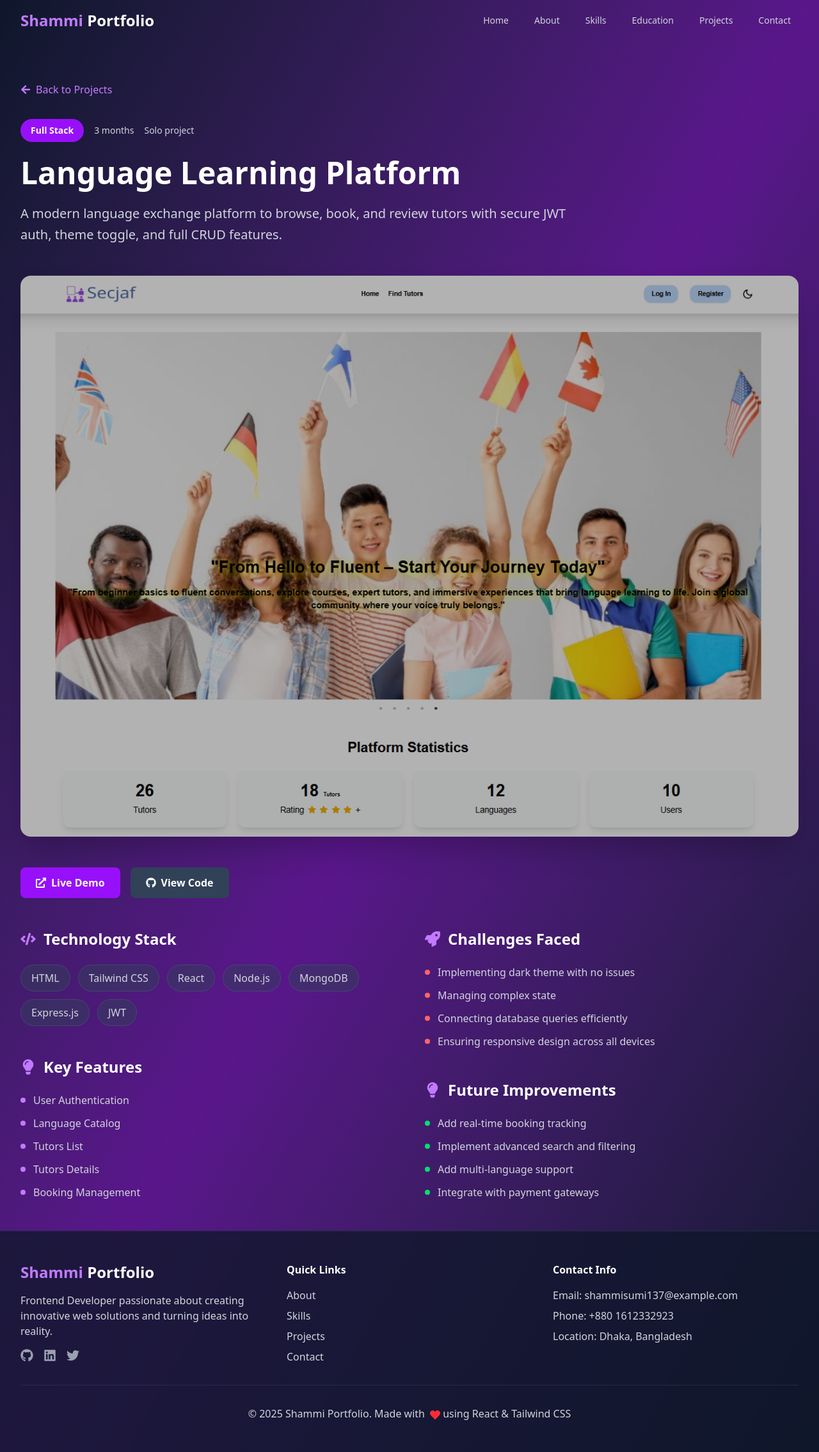
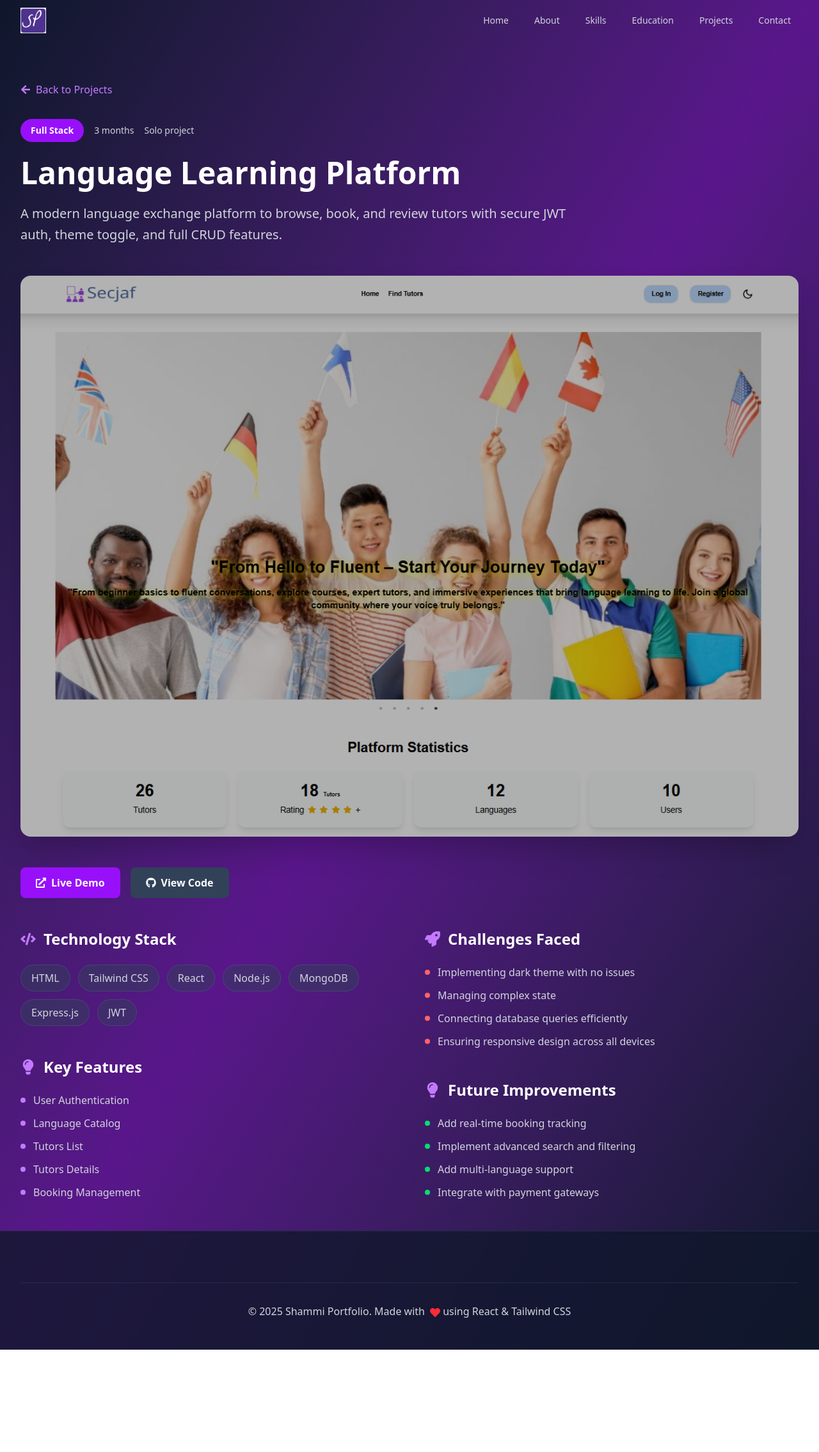
Before and after one commit to Shammi-Akhter/shammi-portfolio, a React (Vite) app: page /project/1 in a window 1280 px wide. Shown: the whole page at 64% size. After the commit the page ends 2110 px from the top, so only its background shows below. Built offline with nearby package versions, Linux system fonts and the light colour scheme.

Commit message:
Fixing Educational Section

```diff
--- a/index.html
+++ b/index.html
@@ -2,7 +2,7 @@
 <html lang="en">
   <head>
     <meta charset="UTF-8" />
-    <link rel="icon" type="image/svg+xml" href="/vite.svg" />
+    <link rel="icon" type="image/png" href="/portfolio-logo.png"/>
     <meta name="viewport" content="width=device-width, initial-scale=1.0" />
     <meta name="description" content="Shammi - Full Stack Developer Portfolio. Professional web developer specializing in React, Node.js, and modern web technologies." />
     <meta name="keywords" content="web developer, full stack developer, react developer, portfolio, shammi" />
--- a/src/components/Footer.jsx
+++ b/src/components/Footer.jsx
@@ -14,9 +14,9 @@ const Footer = () => {
   return (
     <footer className="bg-slate-900/80 border-t border-slate-700/50">
       <div className="max-w-7xl mx-auto px-4 sm:px-6 lg:px-8 py-12">
-        <div className="grid grid-cols-1 md:grid-cols-3 gap-8">
+        {/* <div className="grid grid-cols-1 md:grid-cols-3 gap-8"> */}
           {/* Brand */}
-          <motion.div
+          {/* <motion.div
             initial={{ opacity: 0, y: 20 }}
             whileInView={{ opacity: 1, y: 0 }}
             transition={{ duration: 0.6 }}
@@ -26,7 +26,7 @@ const Footer = () => {
               <span className="text-purple-400">Shammi</span> Portfolio
             </h3>
             <p className="text-gray-300 mb-4">
-              Frontend Developer passionate about creating innovative web solutions
+              Full Stack Developer passionate about creating innovative web solutions
               and turning ideas into reality.
             </p>
             <div className="flex justify-center md:justify-start gap-4">
@@ -45,10 +45,10 @@ const Footer = () => {
                 </motion.a>
               ))}
             </div>
-          </motion.div>
+          </motion.div> */}
 
           {/* Quick Links */}
-          <motion.div
+          {/* <motion.div
             initial={{ opacity: 0, y: 20 }}
             whileInView={{ opacity: 1, y: 0 }}
             transition={{ duration: 0.6, delay: 0.1 }}
@@ -72,10 +72,10 @@ const Footer = () => {
                 </li>
               ))}
             </ul>
-          </motion.div>
+          </motion.div> */}
 
           {/* Contact Info */}
-          <motion.div
+          {/* <motion.div
             initial={{ opacity: 0, y: 20 }}
             whileInView={{ opacity: 1, y: 0 }}
             transition={{ duration: 0.6, delay: 0.2 }}
@@ -88,7 +88,7 @@ const Footer = () => {
               <p>Location: Dhaka, Bangladesh</p>
             </div>
           </motion.div>
-        </div>
+        </div> */}
 
         {/* Bottom Bar */}
         <motion.div
--- a/src/components/Navbar.jsx
+++ b/src/components/Navbar.jsx
@@ -50,7 +50,7 @@ const Navbar = () => {
             className="flex-shrink-0"
           >
             <h1 className="text-2xl font-bold text-white">
-              <span className="text-purple-400">Shammi</span> Portfolio
+              <img className='w-10 h-10' src="/portfolio-logo.png" alt="" />
             </h1>
           </motion.div>
 
--- a/src/components/sections/Contact.jsx
+++ b/src/components/sections/Contact.jsx
@@ -2,7 +2,7 @@ import { motion } from 'framer-motion';
 import { useInView } from 'framer-motion';
 import { useRef, useState } from 'react';
 import { FaEnvelope, FaPhone, FaWhatsapp, FaMapMarkerAlt, FaPaperPlane } from 'react-icons/fa';
-
+import { FaGithub, FaLinkedin, FaTwitter, FaFacebook, FaHeart } from 'react-icons/fa';
 const Contact = () => {
   const ref = useRef(null);
   const isInView = useInView(ref, { once: true });
@@ -28,13 +28,13 @@ const Contact = () => {
       link: "+880 1612332923",
       color: "from-green-500 to-emerald-500"
     },
-    {
-      icon: FaWhatsapp,
-      title: "WhatsApp",
-      value: "+880 1234-567890",
-      link: "https://wa.me/8801234567890",
-      color: "from-green-400 to-green-500"
-    },
+    // {
+    //   icon: FaWhatsapp,
+    //   title: "WhatsApp",
+    //   value: "+880 1234-567890",
+    //   link: "https://wa.me/8801234567890",
+    //   color: "from-green-400 to-green-500"
+    // },
     {
       icon: FaMapMarkerAlt,
       title: "Location",
@@ -131,10 +131,13 @@ const Contact = () => {
               <h4 className="text-white font-semibold mb-4">Follow Me</h4>
               <div className="flex gap-4">
                 {[
-                  { icon: "FaGithub", href: "https://github.com/yourusername", label: "GitHub" },
-                  { icon: "FaLinkedin", href: "https://linkedin.com/in/yourusername", label: "LinkedIn" },
-                  { icon: "FaTwitter", href: "https://twitter.com/yourusername", label: "Twitter" },
-                  { icon: "FaFacebook", href: "https://facebook.com/yourusername", label: "Facebook" }
+
+                    { icon: FaGithub, href: 'https://github.com/Shammi-Akhter', label: 'GitHub' },
+                    { icon: FaLinkedin, href: 'https://www.linkedin.com/in/shammi-akther37/', label: 'LinkedIn'},
+                    { icon: FaTwitter, href: 'https://x.com/ShammiAkth36648', label: 'Twitter' },
+
+
+
                 ].map((social) => (
                   <motion.a
                     key={social.label}
@@ -146,7 +149,7 @@ const Contact = () => {
                     className="bg-slate-700/50 text-gray-300 hover:text-purple-400 p-3 rounded-full transition-colors duration-300"
                     aria-label={social.label}
                   >
-                    <div className="w-6 h-6"></div>
+                    {<social.icon size={24} />}
                   </motion.a>
                 ))}
               </div>
--- a/src/components/sections/Education.jsx
+++ b/src/components/sections/Education.jsx
@@ -9,33 +9,19 @@ const Education = () => {
 
   const educationData = [
     {
-      degree: "Bachelor of Science in Computer Science",
-      institution: "University of Technology",
-      duration: "2020 - 2024",
+      degree: "Bachelor of Science in Computer Science and Engineering",
+      institution: "Bangladesh University of Business & Technology",
+      duration: "2017 - 2021",
       location: "Dhaka, Bangladesh",
-      description: "Focused on software engineering, algorithms, data structures, and web development. Graduated with honors and completed several capstone projects.",
+      description: "Focused on software engineering, algorithms, data structures, and web development. Graduated with honors and completed capstone project.",
       achievements: [
         "Graduated with First Class Honours",
-        "Completed 15+ programming projects",
         "Member of Programming Club",
-        "Participated in hackathons and coding competitions"
+        "Participated in inter-university coding competitions"
       ],
       gpa: "3.8/4.0"
     },
-    {
-      degree: "Higher Secondary Certificate (HSC)",
-      institution: "Science Group",
-      duration: "2018 - 2020",
-      location: "Dhaka, Bangladesh",
-      description: "Completed higher secondary education with focus on Mathematics, Physics, and Chemistry. Developed strong analytical and problem-solving skills.",
-      achievements: [
-        "Achieved GPA 5.00/5.00",
-        "Top 5% in class",
-        "Member of Science Club",
-        "Participated in science fairs"
-      ],
-      gpa: "5.0/5.0"
-    }
+
   ];
 
   return (
--- a/src/components/sections/Projects.jsx
+++ b/src/components/sections/Projects.jsx
@@ -1,6 +1,6 @@
 import { motion } from 'framer-motion';
 import { useInView } from 'framer-motion';
-import { useRef } from 'react';
+import { useRef, useState } from 'react';
 import { FaGithub, FaExternalLinkAlt, FaEye } from 'react-icons/fa';
 import { Link } from 'react-router-dom';
 
@@ -9,6 +9,8 @@ import FindFest from '../../assets/Findfest.png'
 const Projects = () => {
   const ref = useRef(null);
   const isInView = useInView(ref, { once: true });
+
+  const [selectedCategory, setSelectedCategory] = useState('All');
 
   const projectsData = [
     {
@@ -47,6 +49,12 @@ const Projects = () => {
 
   ];
 
+  const categories = ["All", "Full Stack", "Frontend", "Backend"];
+
+  const filteredProjects = selectedCategory === 'All'
+    ? projectsData
+    : projectsData.filter(project => project.category === selectedCategory);
+
   return (
     <section id="projects" className="py-20 bg-slate-800/50">
       <div className="max-w-7xl mx-auto px-4 sm:px-6 lg:px-8">
@@ -75,12 +83,15 @@ const Projects = () => {
           className="flex justify-center mb-12"
         >
           <div className="flex flex-wrap gap-4">
-            {["All", "Full Stack", "Frontend", "Backend"].map((category) => (
+            {categories.map((category) => (
               <motion.button
                 key={category}
                 whileHover={{ scale: 1.05 }}
                 whileTap={{ scale: 0.95 }}
-                className="bg-slate-700/50 text-gray-300 px-6 py-2 rounded-full hover:bg-purple-600 hover:text-white transition-all duration-300"
+                onClick={() => setSelectedCategory(category)}
+                className={`bg-slate-700/50 text-gray-300 px-6 py-2 rounded-full transition-all duration-300 ${
+                  selectedCategory === category ? 'bg-purple-600 text-white' : 'hover:bg-purple-600 hover:text-white'
+                }`}
               >
                 {category}
               </motion.button>
@@ -90,7 +101,7 @@ const Projects = () => {
 
         {/* Projects Grid */}
         <div className="grid grid-cols-1 md:grid-cols-2 lg:grid-cols-3 gap-8">
-          {projectsData.map((project, index) => (
+          {filteredProjects.map((project, index) => (
             <motion.div
               key={project.id}
               initial={{ opacity: 0, y: 50 }}
--- a/src/components/sections/Skills.jsx
+++ b/src/components/sections/Skills.jsx
@@ -10,12 +10,12 @@ const Skills = () => {
     {
       title: "Frontend",
       skills: [
-        { name: "React", level: 90, color: "from-purple-500 to-pink-500" },
-        { name: "JavaScript", level: 85, color: "from-purple-500 to-pink-500" },
-        { name: "HTML/CSS", level: 95, color: "from-purple-500 to-pink-500" },
+        { name: "HTML", level: 95, color: "from-purple-500 to-pink-500" },
+        { name: "CSS", level: 90, color: "from-purple-500 to-pink-500" },
+        { name: "JavaScript", level: 80, color: "from-purple-500 to-pink-500" },
         { name: "Tailwind CSS", level: 88, color: "from-purple-500 to-pink-500" },
-        { name: "TypeScript", level: 75, color: "from-purple-500 to-pink-500" },
-        { name: "Next.js", level: 80, color: "from-purple-500 to-pink-500" },
+        { name: "React", level: 75, color: "from-purple-500 to-pink-500" },
+
       ]
     },
     {
@@ -25,7 +25,7 @@ const Skills = () => {
         { name: "Express.js", level: 78, color: "from-purple-500 to-pink-500" },
         { name: "MongoDB", level: 75, color: "from-purple-500 to-pink-500" },
         { name: "Firebase", level: 72, color: "from-purple-500 to-pink-500" },
-        { name: "vercel", level: 60, color: "from-purple-500 to-pink-500" },
+
       ]
     },
     {
@@ -36,7 +36,7 @@ const Skills = () => {
         { name: "Figma", level: 70, color: "from-purple-500 to-pink-500" },
         { name: "Vite", level: 80, color: "from-purple-500 to-pink-500" },
         { name: "VScode", level: 75, color: "from-purple-500 to-pink-500" },
-        { name: "cursor", level: 60, color: "from-purple-500 to-pink-500" },
+        { name: "vercel", level: 60, color: "from-purple-500 to-pink-500" },
       ]
     }
   ];
@@ -112,7 +112,7 @@ const Skills = () => {
         </div>
 
         {/* Additional Skills */}
-        <motion.div
+        {/* <motion.div
           initial={{ opacity: 0, y: 50 }}
           animate={isInView ? { opacity: 1, y: 0 } : {}}
           transition={{ delay: 0.8, duration: 0.8 }}
@@ -140,7 +140,7 @@ const Skills = () => {
               </motion.span>
             ))}
           </div>
-        </motion.div>
+        </motion.div> */}
       </div>
     </section>
   );
```
Also changed, not shown: public/portfolio-logo.png (added).
